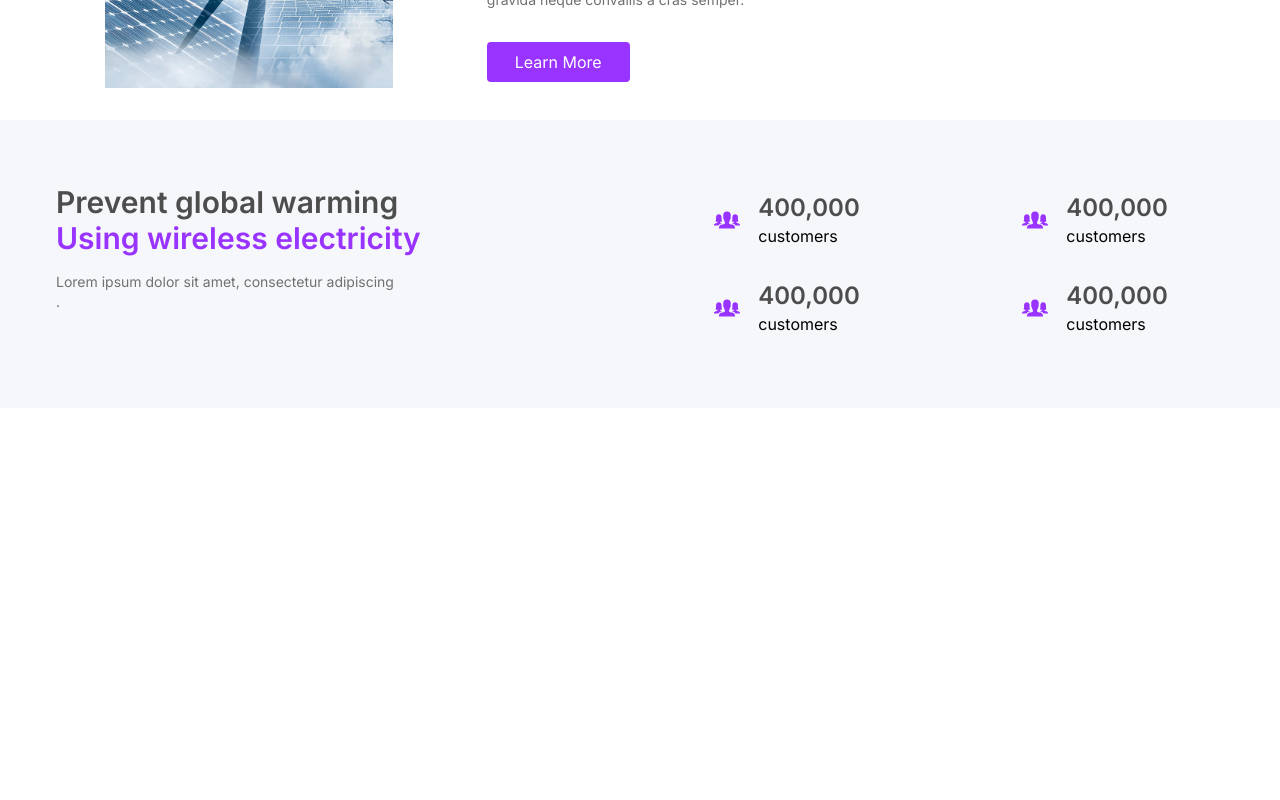
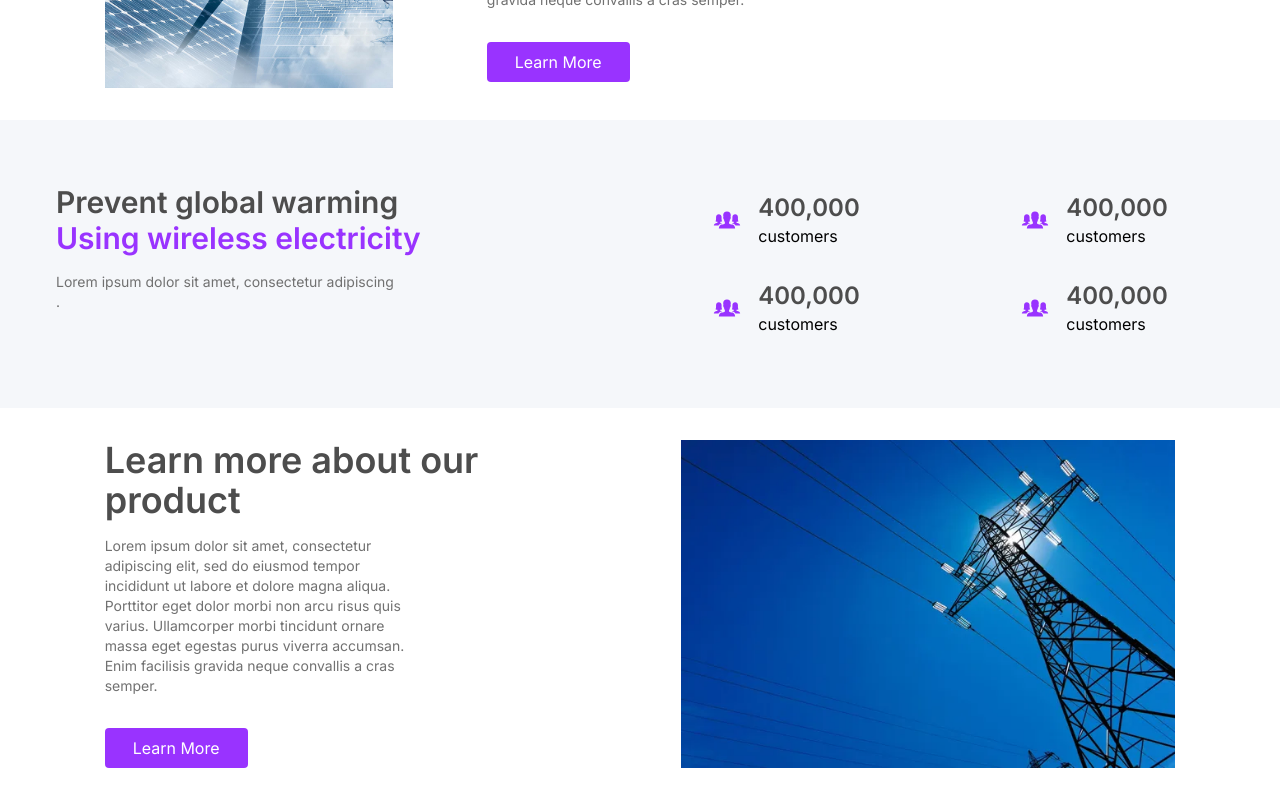
Before and after one commit to christianR15c/wavapower-website, a React (Vite) app: page / in a window 1280 px wide. Shown: the part 1935-2735 px from the top of the page. Before the commit the page ends 2343 px from the top, so only its background shows below. Built offline with nearby package versions, Linux system fonts and the light colour scheme.

Commit message:
ft: product page added

```diff
--- a/src/App.jsx
+++ b/src/App.jsx
@@ -2,6 +2,7 @@ import './App.css';
 import About from './components/About';
 import Home from './components/Home';
 import Navbar from './components/Navbar';
+import Product from './components/Product';
 import Services from './components/Services';
 
 function App() {
@@ -11,6 +12,7 @@ function App() {
       <Home />
       <Services />
       <About />
+      <Product />
     </>
   );
 }
--- /dev/null
+++ b/src/components/Product.jsx
@@ -0,0 +1,37 @@
+import React from 'react';
+import aboutImage from '../assets/about-picture.jpg';
+
+const Product = () => {
+  return (
+    <div>
+      {/* about text */}
+      <div className="px-4 lg:px-14 max-w-screen-2xl mx-auto my-8">
+        <div className="md:w-11/12 mx-auto flex flex-col md:flex-row justify-between items-center gap-12">
+          <div className="md:w-3/5 mx-auto">
+            <h2 className="md:text-4xl text-xl text-neutralDGrey font-semibold mb-4 md:w-4/5">
+              Learn more about our product
+            </h2>
+            <p className="md:w-3/5 text-sm text-neutralGrey mb-8">
+              Lorem ipsum dolor sit amet, consectetur adipiscing elit, sed do
+              eiusmod tempor incididunt ut labore et dolore magna aliqua.
+              Porttitor eget dolor morbi non arcu risus quis varius. Ullamcorper
+              morbi tincidunt ornare massa eget egestas purus viverra accumsan.
+              Enim facilisis gravida neque convallis a cras semper.
+            </p>
+            <button className="btn-primary md:flex hidden">Learn More</button>
+          </div>
+          <div>
+            <img
+              src={aboutImage}
+              alt="electric power"
+              className="object-contain"
+            />
+          </div>
+          <button className="md:hidden flex btn-primary">Learn More</button>
+        </div>
+      </div>
+    </div>
+  );
+};
+
+export default Product;
```
